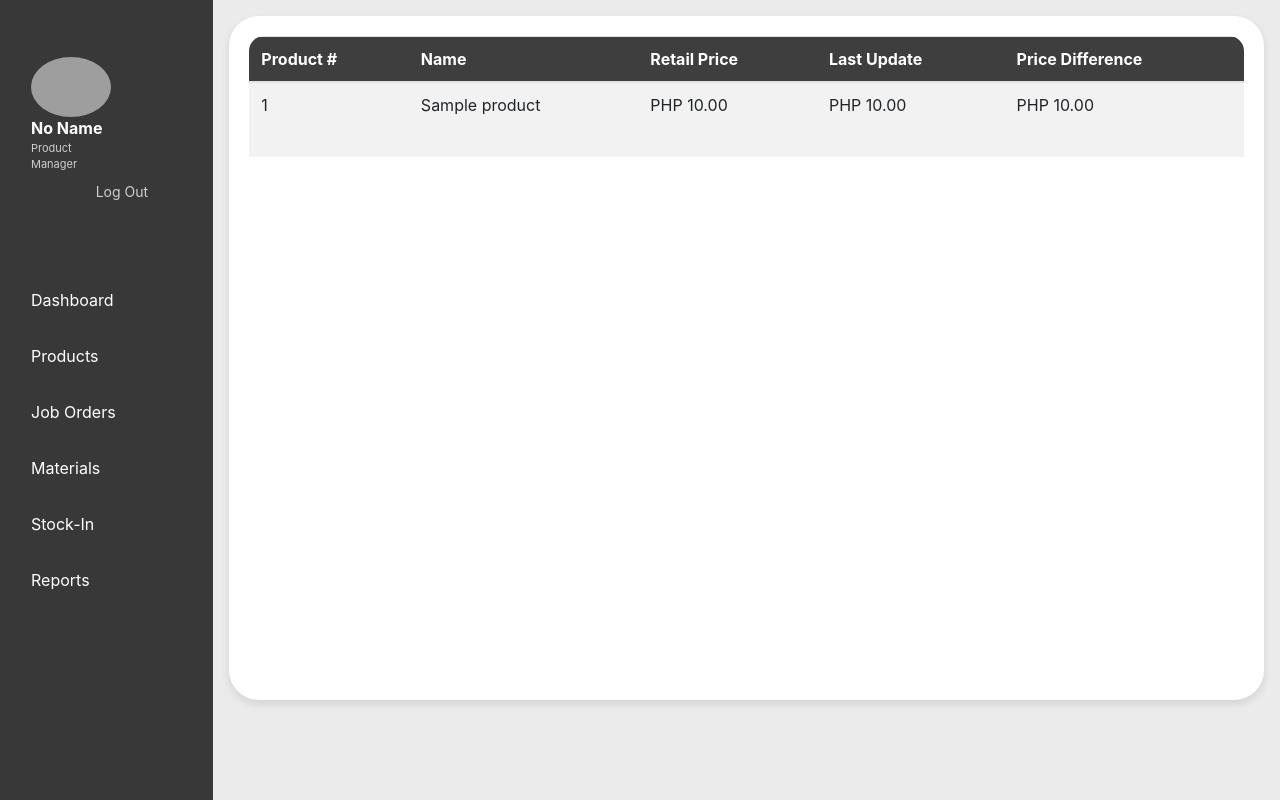
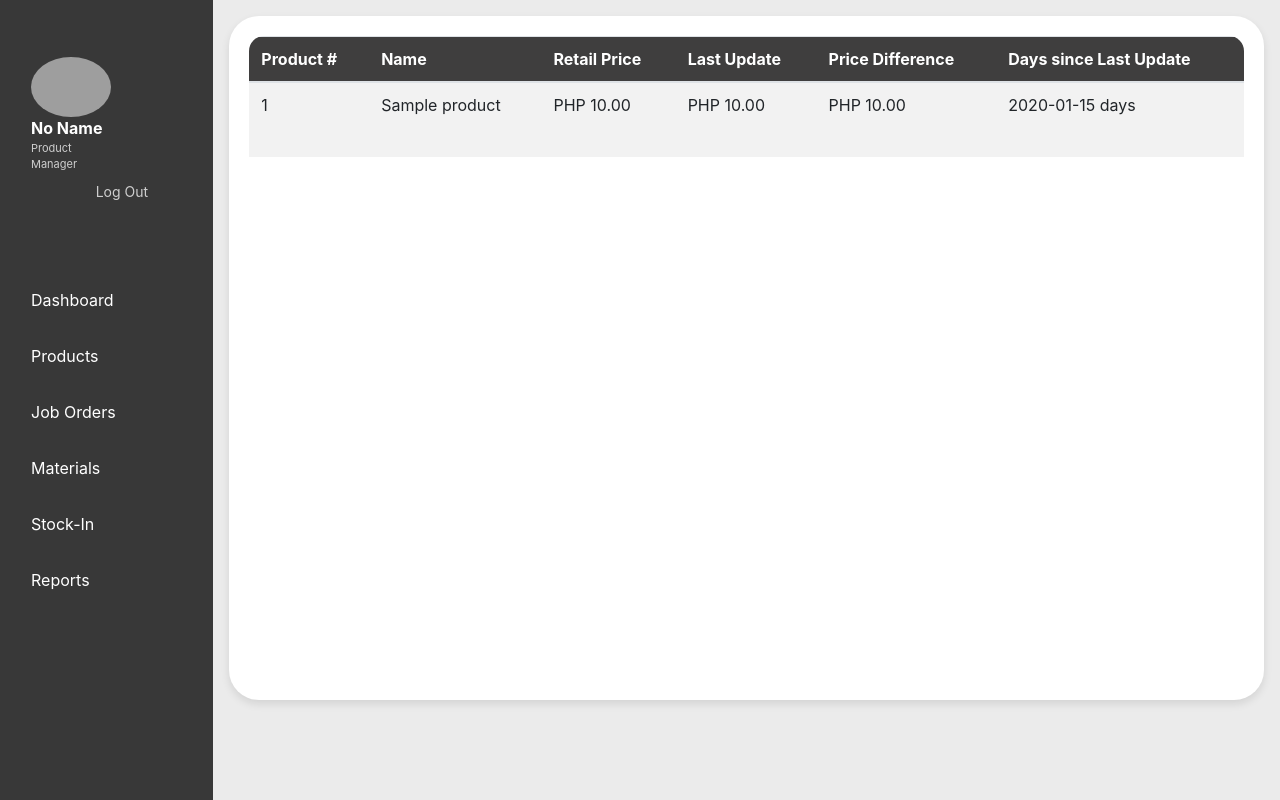
Before and after one commit to firefirefire17/BAD-Project, a Django app: template CLEAR/templates/CLEAR/pricing_report.html in a window 1280 px wide. Shown: the part 80-880 px from the top of the page. Run offline with Django 5.2, Linux system fonts and the light colour scheme; the template is opened without the code that fills it: most values are stand-ins (such as "Sample title", 1, 10 or a date in 2020); grey boxes are pictures that could not be loaded.

Commit message:
added days since last update collumn for pricing report

```diff
--- a/CLEAR/templates/CLEAR/pricing_report.html
+++ b/CLEAR/templates/CLEAR/pricing_report.html
@@ -21,6 +21,7 @@
                     <th scope="col">Retail Price</th>
                     <th scope="col">Last Update</th>
                     <th scope="col">Price Difference</th>
+                    <th scope="col">Days since Last Update</th>
                 </thead>
                 <tbody>
                     {% for product_data in table_data %}
@@ -30,6 +31,7 @@
                         <td>PHP {{ product_data.product_retailprice|floatformat:2 }}</td>
                         <td>PHP {{ product_data.product_calcprice|floatformat:2 }}</td>
                         <td>PHP {{ product_data.product_difference|floatformat:2 }}</td>
+                        <td>{{ product_data.product_dayslastupdate }} days </td>
                     </tr>
                     {% endfor %}
                 </tbody>
--- a/CLEAR/views.py
+++ b/CLEAR/views.py
@@ -946,12 +946,14 @@ def reports(request):
             table_data = []
             for product in products:
                 difference = product.retail_price - product.calc_price
+                days_since_last_update = (timezone.now().date() - product.last_update).days
                 table_data.append({
                     'product_pk': product.pk,
                     'product_name': product.name.title(),
                     'product_retailprice': product.retail_price,
                     'product_calcprice': product.calc_price,
                     'product_difference': difference,
+                    'product_dayslastupdate': days_since_last_update,
                 })
 
             # Sort table_data by product_difference
@@ -961,10 +963,6 @@ def reports(request):
         elif reptype == 'shopping_list':
             return redirect('shopping_list_reports')
     return render(request, 'CLEAR/reports.html')
-
-
-
-
 
 
 @login_required(login_url="/login")
```
Also changed, not shown: db.sqlite3.
